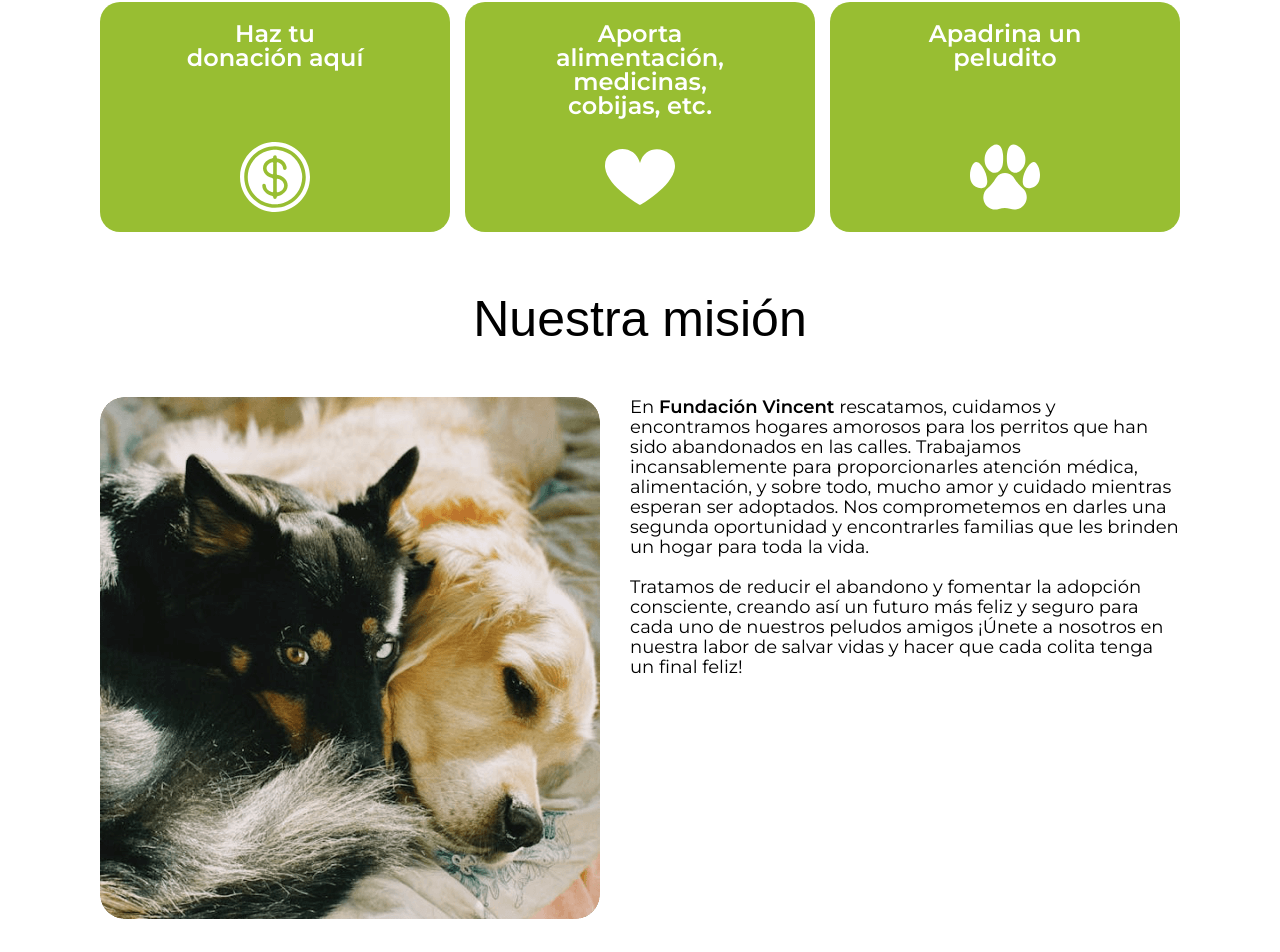
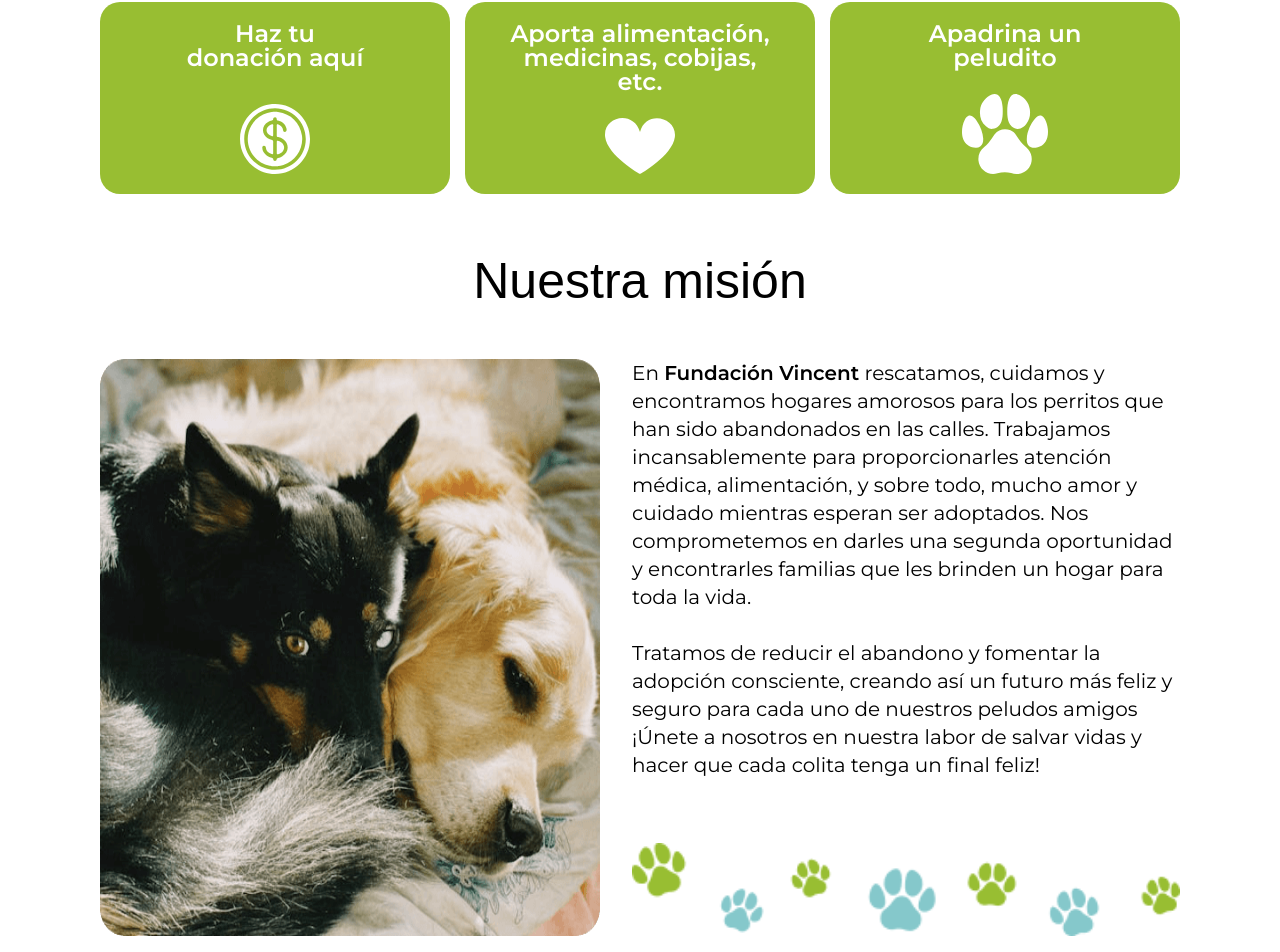
Before and after one commit to poncho29/vincent-app, a Next.js app: page /landing in a window 1280 px wide. Shown: the part 1694-2646 px from the top of the page. Built offline with nearby package versions, Linux system fonts and the light colour scheme; a web font is replaced by a local one.

Commit message:
[FIX] - styles support and mision sections

```diff
--- a/src/sections/home/MisionSection.tsx
+++ b/src/sections/home/MisionSection.tsx
@@ -1,4 +1,4 @@
-import Image from 'next/image';
+import Image from "next/image";
 
 export const MisionSection = () => {
   return (
@@ -12,19 +12,27 @@ export const MisionSection = () => {
       </h2>
 
       <div
-        className='flex flex-col gap-4 lg:flex-row-reverse lg:gap-[30px]'
+        className="flex flex-col gap-4 lg:flex-row-reverse lg:gap-8"
       >
         <div
-          className='max-w-[400px] mx-auto text-sm leading-4 lg:text-lg lg:leading-5
-          lg:max-w-none lg:grow'
+          className="max-w-[400px] mx-auto text-sm leading-4 lg:text-xl
+          lg:max-w-none lg:grow"
         >
           <p>
-            En <span className='font-semibold'>Fundación Vincent</span> rescatamos, cuidamos y encontramos hogares amorosos para los perritos que han sido abandonados en las calles. Trabajamos incansablemente para proporcionarles atención médica, alimentación, y sobre todo, mucho amor y cuidado mientras esperan ser adoptados. Nos comprometemos en darles una segunda oportunidad y  encontrarles familias que les brinden un hogar para toda la vida.
+            En <span className="font-semibold">Fundación Vincent</span> rescatamos, cuidamos y encontramos hogares amorosos para los perritos que han sido abandonados en las calles. Trabajamos incansablemente para proporcionarles atención médica, alimentación, y sobre todo, mucho amor y cuidado mientras esperan ser adoptados. Nos comprometemos en darles una segunda oportunidad y  encontrarles familias que les brinden un hogar para toda la vida.
           </p>
           <br />
-          <p>
+          <p className="mb-16">
             Tratamos de reducir el abandono y fomentar la adopción consciente, creando así un futuro más feliz y seguro para cada uno de nuestros peludos amigos ¡Únete a nosotros en nuestra labor de salvar vidas y hacer que cada colita tenga un final feliz!
           </p>
+
+          <Image
+            src="/landing/footprints-background-mobile.png"
+            alt="Footprints Background Mobile"
+            width={710}
+            height={120}
+            className="hidden mx-auto lg:block"
+          />
         </div>
 
         <Image
--- a/src/sections/home/SupportSection.tsx
+++ b/src/sections/home/SupportSection.tsx
@@ -1,9 +1,21 @@
 import { ArrowDowmIcon, ClowIcon, HeartIcon, MoneyIcon } from "@/components/icons"
 
 const supportCards = [
-  { text: 'Haz tu donación aquí', icon: <MoneyIcon className="size-10 lg:size-[70px]" /> },
-  { text: 'Aporta alimentación, medicinas, cobijas, etc. ', icon: <HeartIcon className="size-10 lg:size-[70px]" /> },
-  { text: 'Apadrina un peludito', icon: <ClowIcon className="size-10 lg:size-[70px]" /> },
+  {
+    text: 'Haz tu donación aquí',
+    customClass: 'lg:max-w-[194px]',
+    icon: <MoneyIcon className="size-10 lg:size-[70px]" />
+  },
+  {
+    text: 'Aporta alimentación, medicinas, cobijas, etc.',
+    customClass: 'lg:max-w-[270px]',
+    icon: <HeartIcon className="size-10 lg:w-[70px] lg:h-14" />
+  },
+  {
+    text: 'Apadrina un peludito',
+    customClass: 'lg:max-w-[194px]',
+    icon: <ClowIcon className="size-10 lg:w-[86px] lg:h-20" />
+  },
 ]
 
 export const SupportSection = () => {
@@ -22,7 +34,7 @@ export const SupportSection = () => {
         className="max-w-[400px] flex flex-col gap-2.5 mx-auto lg:max-w-none
         lg:flex-row lg:justify-between"
       >
-        {supportCards.map(({ text, icon }, index) => (
+        {supportCards.map(({ text, customClass, icon }) => (
           <div
             key={text}
             className="flex items-center justify-between py-2.5 px-[21.5px] rounded-[20px] bg-green
@@ -30,7 +42,7 @@ export const SupportSection = () => {
           >
             <p
               className={`max-w-[192px] text-base text-white text-center font-semibold
-              lg:max-w-[${index === 1 ? 270 : 194}px] lg:text-2xl lg:leading-6`}
+              ${customClass} lg:text-2xl lg:leading-6`}
             >
               { text }
             </p>
```
